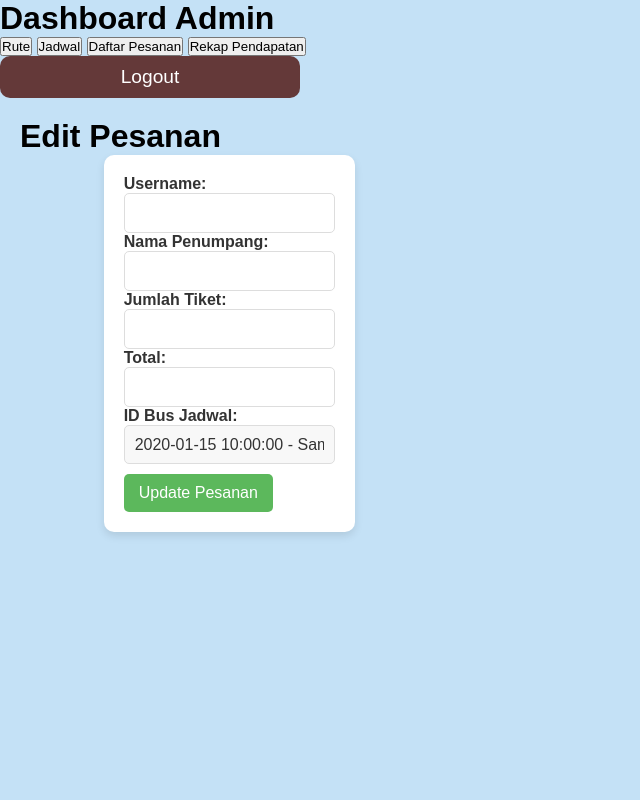
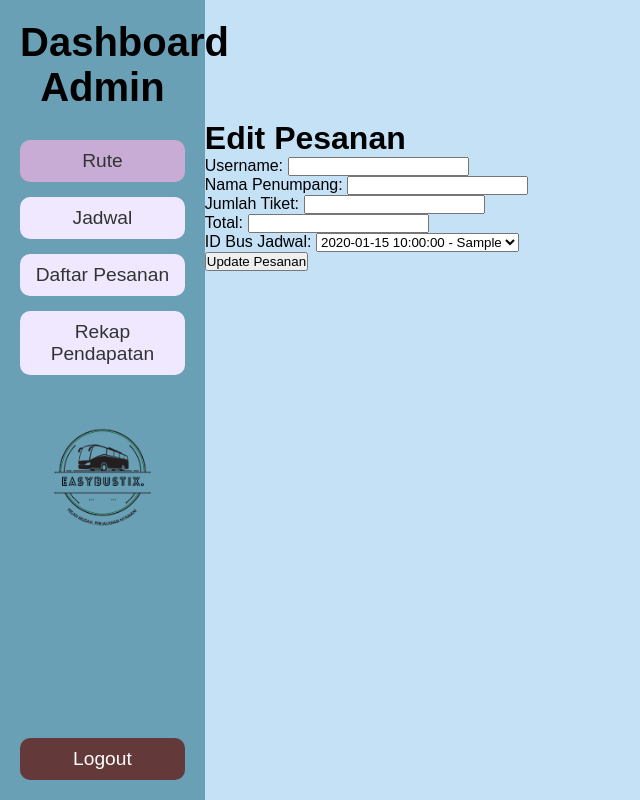
Before and after one commit to andreandri/caps, a PHP site: page /editpesanan.php in a window 1280 px wide. Shown: the whole page, without its empty margins (0-640 px from the left). Run offline with PHP 8.4, Linux system fonts and the light colour scheme; tables that the repository leaves empty or names only in its code hold one stand-in row (values such as "Sample post"); data that the repository does not hold is empty.

Commit message:
cssnya admin

```diff
--- /dev/null
+++ b/admin-edit-detail.css
@@ -0,0 +1,103 @@
+* {
+  margin: 0;
+  padding: 0;
+  box-sizing: border-box;
+}
+
+body {
+  font-family: Arial, sans-serif;
+  display: flex;
+  height: 100vh;
+  background-color: #C4E1F6;
+}
+
+/* Container layout */
+header, main {
+  display: flex;
+  height: 100vh;
+  width: 100%;
+}
+
+header {
+  position: fixed;
+  top: 0;
+  width: 100%;
+  display: flex;
+  z-index: 1000; /* Agar header tetap di atas elemen lain */
+  height: 120px; /* Sesuaikan dengan tinggi header */
+}
+
+main {
+  margin-left: 16%; /* Sesuaikan dengan lebar sidebar */
+  padding-top: 120px; /* Sesuaikan dengan tinggi header */
+  width: 84%; /* Sisa ruang setelah dikurangi sidebar */
+}
+
+.dashboard {
+  display: flex;
+  flex-direction: column;
+  width: 16%;
+  padding: 20px;
+  background-color: rgba(83, 144, 166, 0.8);
+  height: 100vh;
+  justify-content: space-between;
+}
+
+.navbar h1 {
+  text-align: center;
+  font-size: 2.5rem;
+  color: #000000; /* Teks hitam */
+  margin-bottom: 30px;
+}
+
+.navbar img {
+  justify-content: center;
+  width: 100%;
+  max-width: 500px;
+}
+
+.menu {
+  list-style-type: none;
+}
+
+.menu li {
+  margin-bottom: 15px;
+}
+
+.menu li a {
+  display: block;
+  text-decoration: none;
+  background-color: #f0e8ff; /* Ungu muda */
+  color: #333333;
+  padding: 10px;
+  border-radius: 10px;
+  text-align: center;
+  font-size: 1.2rem;
+}
+
+.menu li a:hover {
+  background-color: #e0d6f0; /* Hover lebih gelap */
+}
+
+.logout-container {
+  text-align: center;
+}
+
+.logout {
+  background-color: #643939;
+  color: #ffffff;
+  border: none;
+  padding: 10px;
+  font-size: 1.2rem;
+  border-radius: 10px;
+  cursor: pointer;
+  width: 100%;
+  max-width: 300px;
+  text-align: center;
+  text-decoration: none;
+  display: block;
+}
+
+.logout:hover {
+  background-color: #503030;
+}
--- a/adminjadwal.css
+++ b/adminjadwal.css
@@ -16,6 +16,21 @@ header, main {
   display: flex;
   height: 100vh;
   width: 100%;
+}
+
+header {
+  position: fixed;
+  top: 0;
+  width: 100%;
+  display: flex;
+  z-index: 1000; /* Agar header tetap di atas elemen lain */
+  height: 120px; /* Sesuaikan dengan tinggi header */
+}
+
+main {
+  margin-left: 16%; /* Sesuaikan dengan lebar sidebar */
+  padding-top: 120px; /* Sesuaikan dengan tinggi header */
+  width: 84%; /* Sisa ruang setelah dikurangi sidebar */
 }
 
 .dashboard {
--- a/adminrekap.php
+++ b/adminrekap.php
@@ -30,7 +30,7 @@ $result = mysqli_query($koneksi, $query);
           <li><a href="adminrute.php">Rute</a></li>
           <li><a href="adminjadwal.php">Jadwal</a></li>
           <li><a href="adminpesanan.php">Daftar Pesanan</a></li>
-          <li><a href="adminrekap.php">Rekap Pendapatan</a></li>
+          <li><a href="adminrekap.php" style="background-color: #C8ACD6;">Rekap Pendapatan</a></li>
         </ul>
       <img src="img/EasyBusTix.png" alt="">
     </div>
@@ -54,7 +54,7 @@ $result = mysqli_query($koneksi, $query);
                     <tr>
                         <td><?php echo $row['bulan']; ?></td>
                         <td><?php echo number_format($row['pendapatan'], 0, ',', '.'); ?></td>
-                        <td>
+                        <td class="rekap">
                             <a href="detailrekap.php?bulan=<?php echo $row['bulan']; ?>">Detail</a>
                         </td>
                     </tr>
--- a/adminrute.php
+++ b/adminrute.php
@@ -11,7 +11,7 @@
     <div class="navbar">
       <h1>Dashboard Admin</h1>
         <ul class="menu">
-          <li><a href="adminrute.php">Rute</a></li>
+          <li><a href="adminrute.php" style="background-color: #C8ACD6;">Rute</a></li>
           <li><a href="adminjadwal.php">Jadwal</a></li>
           <li><a href="adminpesanan.php">Daftar Pesanan</a></li>
           <li><a href="adminrekap.php">Rekap Pendapatan</a></li>
--- a/admintampilan.php
+++ b/admintampilan.php
@@ -12,9 +12,9 @@
       <h1>Dashboard Admin</h1>
         <ul class="menu">
           <li><a href="adminrute.php">Rute</a></li>
-          <li><a href="#">Jadwal</a></li>
-          <li><a href="#">Daftar Pesanan</a></li>
-          <li><a href="#">Rekap Pendapatan</a></li>
+          <li><a href="adminjadwal.php">Jadwal</a></li>
+          <li><a href="adminpesanan.php">Daftar Pesanan</a></li>
+          <li><a href="adminrekap.php">Rekap Pendapatan</a></li>
         </ul>
       <img src="img/EasyBusTix.png" alt="">
     </div>
--- a/editpesanan.php
+++ b/editpesanan.php
@@ -86,18 +86,26 @@ $koneksi->close();
     <meta charset="UTF-8">
     <meta name="viewport" content="width=device-width, initial-scale=1.0">
     <title>Edit Pesanan - Dashboard Admin</title>
-    <link rel="stylesheet" href="adminjadwal.css">
+    <link rel="stylesheet" href="admin-edit-detail.css">
 </head>
 <body>
-    <div class="container">
-        <div class="sidebar">
-            <h1>Dashboard Admin</h1>
-            <button onclick="location.href='adminrute.php'">Rute</button>
-            <button onclick="location.href='adminjadwal.php'">Jadwal</button>
-            <button onclick="location.href='adminpesanan.php'">Daftar Pesanan</button>
-            <button>Rekap Pendapatan</button>
-            <button class="logout" onclick="location.href='fungsi/logout.php'">Logout</button>
-        </div>
+<header class="dashboard">
+    <div class="navbar">
+      <h1>Dashboard Admin</h1>
+        <ul class="menu">
+          <li><a href="adminrute.php" style="background-color: #C8ACD6;">Rute</a></li>
+          <li><a href="adminjadwal.php">Jadwal</a></li>
+          <li><a href="adminpesanan.php">Daftar Pesanan</a></li>
+          <li><a href="adminrekap.php">Rekap Pendapatan</a></li>
+        </ul>
+      <img src="img/EasyBusTix.png" alt="">
+    </div>
+    <div>
+      <a href="fungsi/logout.php" class="logout">Logout</a>
+    </div>
+  </header>
+
+    <main>
         <div class="main-content">
             <h1>Edit Pesanan</h1>
             <form action="editpesanan.php?id_pemesanan=<?= $row['id_pemesanan']; ?>" method="POST">
@@ -126,6 +134,6 @@ $koneksi->close();
                 <button type="submit">Update Pesanan</button>
             </form>
         </div>
-    </div>
+    </main>
 </body>
 </html>
```
Also changed, not shown: other parts of adminjadwal.css (+41 -6 lines), adminjadwal.php (+4 -4 lines), adminpesanan.php (+4 -4 lines), detailrekap.php (+19 -0 lines), edit_bus.php (+9 -10 lines), edit_rute.php (+20 -1 lines), editjadwal.php (+20 -3 lines).
